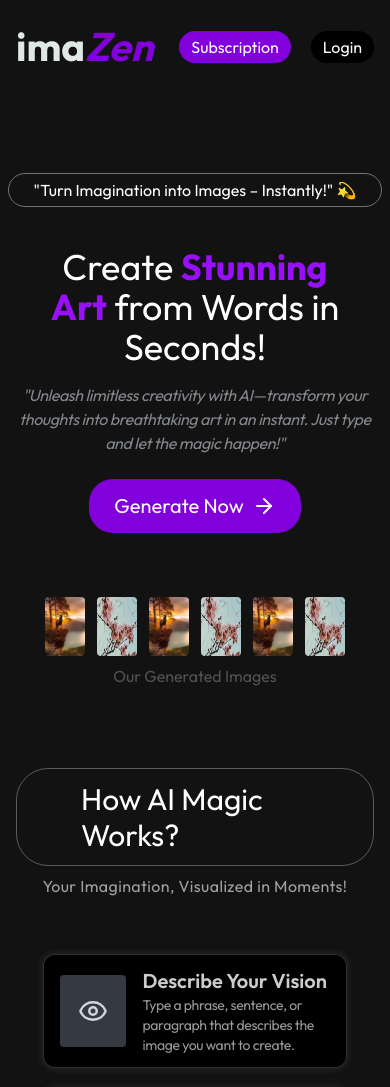
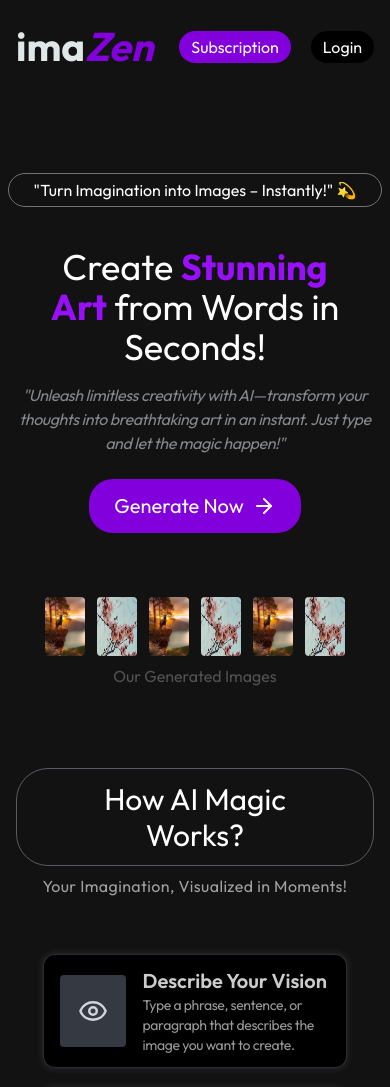
Before and after one commit to Kashish2402/Image-Generator-App, a React (Vite) app in the folder frontend/: page / in a window 390 px wide. Shown: the top 1087 px of the page. Built offline with nearby package versions, Linux system fonts and the light colour scheme; no server answers.

Commit message:
updated steps.jsx

```diff
--- a/frontend/src/components/Steps.jsx
+++ b/frontend/src/components/Steps.jsx
@@ -11,7 +11,7 @@ function Steps() {
     viewport={{once:true}}
     >
       <div className="flex flex-col items-center">
-        <h1 className="border border-gray-400/50 w-fit px-16 py-3 rounded-4xl md:text-5xl text-3xl ">
+        <h1 className="text-center border border-gray-400/50 w-fit px-16 py-3 rounded-4xl md:text-5xl text-3xl ">
           How AI Magic Works?
         </h1>
         <p className="mt-2  text-neutral-400 tracking-wide">
```
